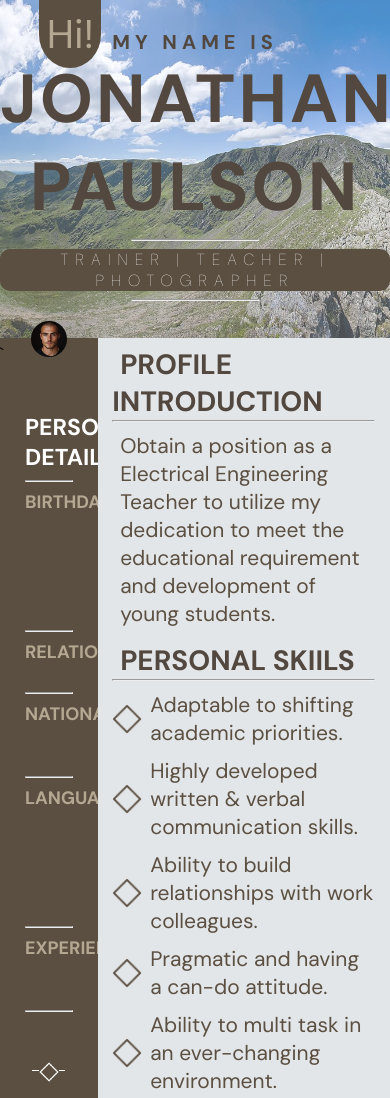
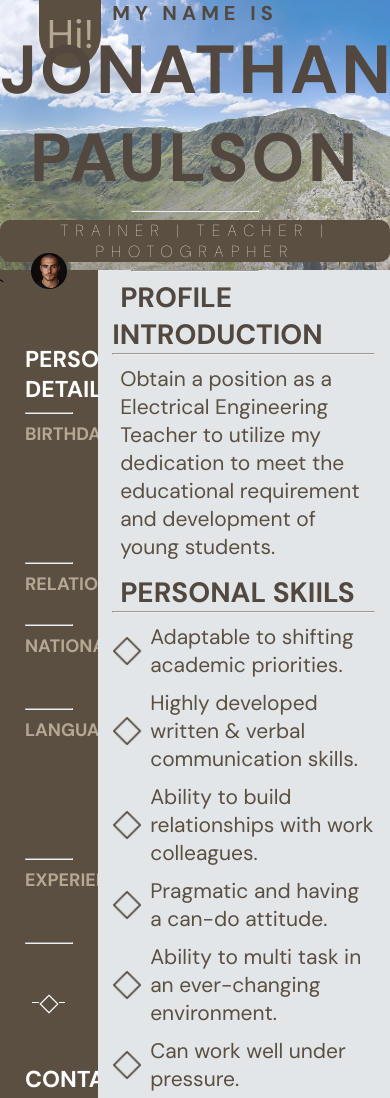
Before and after one commit to ThanhHai05-hub/CV_Frontend_programing, a website: page index.html in a window 390 px wide. Shown: the top 1098 px of the page. Drawn offline with Linux system fonts and the light colour scheme; a web font is replaced by a local one.

Commit message:
responsive_version_2

```diff
--- a/style.css
+++ b/style.css
@@ -409,4 +409,15 @@ a{
         overflow-wrap: break-word;
     }
 
+
 }
+
+@media (max-width: 425px) {
+
+    .section_one{
+        height: 32vh;
+
+    }
+
+
+}
```
